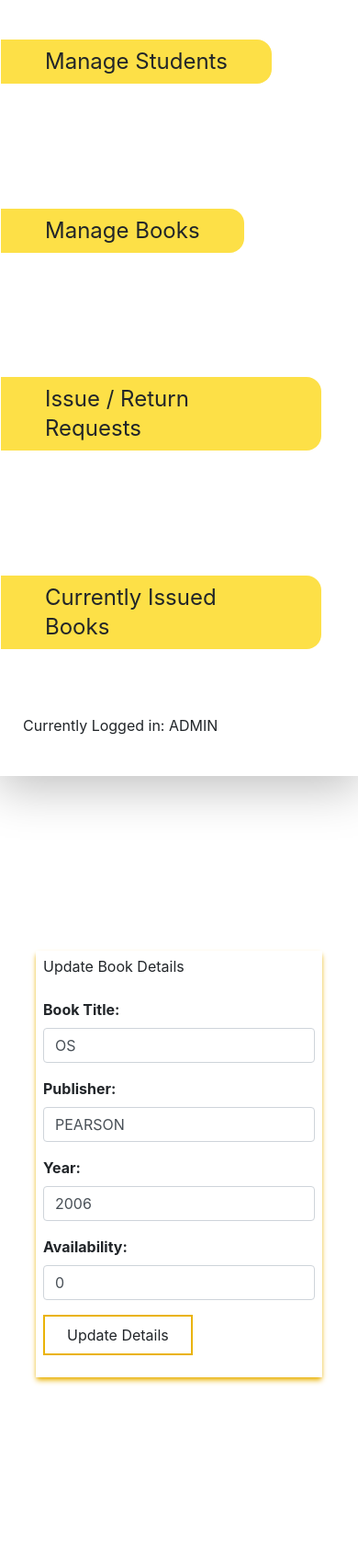
After one commit to Ravindu007/PHP-Library-MS-, a PHP site: page /admin/edit_book_details1.php?id=1 in a window 390 px wide. The commit adds this page. Shown: the whole page at 92% size. Run offline with PHP 8.4, Linux system fonts and the light colour scheme; a user stored in the database is signed in; data comes from the database, SQL or seed files in the repository; some libraries are stand-ins or nearby versions.

Commit message:
edit details page

```diff
--- /dev/null
+++ b/admin/edit_book_details1.php
@@ -0,0 +1,140 @@
+<?php
+require('dbconn.php');
+?>
+
+<?php
+if ($_SESSION['RollNo']) {
+  ?>
+
+      <!DOCTYPE html>
+      <html lang="en">
+      <head>
+        <meta charset="UTF-8">
+        <meta name="viewport" content="width=device-width, initial-scale=1.0">
+        <script src="https://cdn.tailwindcss.com"></script>
+        <link rel="stylesheet" href="https://cdn.jsdelivr.net/npm/bootstrap@4.0.0/dist/css/bootstrap.min.css" integrity="sha384-Gn5384xqQ1aoWXA+058RXPxPg6fy4IWvTNh0E263XmFcJlSAwiGgFAW/dAiS6JXm" crossorigin="anonymous">
+        <link rel="stylesheet" href="../css/adminCss.css">
+        <title>Document</title>
+      </head>
+      <body>
+    	 <div class="container1">
+        <div class="row">
+          <!-- Navigation -->
+          <div class="col-sm-12 col-md-4 navbar h-screen shadow-2xl">
+            <ul class="nav-links h-[80%] w-full flex flex-col justify-between py-">
+              <li class="w-[90%] flex justify-start">
+                <a href="student1.php" class="text-2xl hover:translate-x-10 duration-200 hover:bg-black hover:text-white hover:border-1 hover:rounded-3xl hover:px-4 hover:no-underline bg-yellow-300 px-5 py-2 rounded-r-2xl">Manage Students</a>
+              </li>
+              <li class="w-[90%] flex justify-start">
+                <a href="" class="text-2xl hover:translate-x-10 duration-200 hover:bg-black hover:text-white hover:border-1 hover:rounded-3xl hover:px-4 hover:no-underline bg-yellow-300 px-5 py-2 rounded-r-2xl">Manage Books</a>
+              </li>
+              <li class="w-[90%] flex justify-start">
+                <a href="" class="text-2xl hover:translate-x-10 duration-200 hover:bg-black hover:text-white hover:border-1 hover:rounded-3xl hover:px-4 hover:no-underline bg-yellow-300 px-5 py-2 rounded-r-2xl">Issue / Return Requests </a>
+              </li>
+              <li class="w-[90%] flex justify-start">
+                <a href="" class="text-2xl hover:translate-x-10 duration-200 hover:bg-black hover:text-white hover:border-1 hover:rounded-3xl hover:px-4 hover:no-underline bg-yellow-300 px-5 py-2 rounded-r-2xl">Currently Issued Books</a>
+              </li>
+            </ul>
+            <p class="px-4">Currently Logged in: <span>ADMIN</span></p>
+          </div>
+
+
+          <!-- Content part of the Student -->
+          <div class="col-sm-12 col-md-8 content h-screen flex justify-center items-center">
+
+               <div class="w-[80%] shadow-md shadow-yellow-500 px-2 py-2">
+                        <div class="module">
+                            <div class="module-head">
+                                <h3>Update Book Details</h3>
+                            </div>
+                            <div class="module-body">
+
+                                <?php
+                                    $bookid = $_GET['id'];
+                                    $sql = "select * from LMS.book where Bookid='$bookid'";
+                                    $result=$conn->query($sql);
+                                    $row=$result->fetch_assoc();
+                                    $name=$row['Title'];
+                                    $publisher=$row['Publisher'];
+                                    $year=$row['Year'];
+                                    $avail=$row['Availability'];
+
+
+                                ?>
+
+                                    <br >
+                                    <form class="form-horizontal row-fluid" action="edit_book_details.php?id=<?php echo $bookid ?>" method="post">
+                                        <div class="form-group">
+                                            <b>
+                                            <label class="control-label" for="Title">Book Title:</label></b>
+                                            <input type="text" id="Title" name="Title" value= "<?php echo $name?>" class="form-control" required>
+
+                                        </div>
+
+                                        <div class="form-group">
+                                            <b>
+                                            <label class="control-label" for="Publisher">Publisher:</label></b>
+                                                <input type="text" id="Publisher" name="Publisher" value= "<?php echo $publisher?>" class="form-control" required>
+                                        </div>
+
+                                        <div class="form-group">
+                                            <b>
+                                            <label class="control-label" for="Year">Year:</label></b>
+                                                <input type="text" id="Year" name="Year" value= "<?php echo $year?>" class="form-control" required>
+                                        </div>
+
+                                        <div class="form-group">
+                                            <b>
+                                            <label class="control-label" for="Availability">Availability:</label></b>
+                                                <input type="text" id="Availability" name="Availability" value= "<?php echo $avail?>" class="form-control" required>
+                                        </div>
+
+                                        <div class="form-group">
+                                                <button type="submit" name="submit"class="px-4 py-2 border-2 border-round-md border-yellow-500 hover:bg-yellow-500 hover:text-white">Update Details</button>
+                                        </div>
+
+                                    </form>
+                                    </div>
+                        </div>
+              </div>
+          </div>
+
+        </div>
+       </div>
+
+       <?php
+        if(isset($_POST['submit']))
+        {
+            $bookid = $_GET['id'];
+            $name=$_POST['Title'];
+            $publisher=$_POST['Publisher'];
+            $year=$_POST['Year'];
+            $avail=$_POST['Availability'];
+
+        $sql1="update LMS.book set Title='$name', Publisher='$publisher', Year='$year', Availability='$avail' where BookId='$bookid'";
+
+
+
+        if($conn->query($sql1) === TRUE){
+            echo "<script type='text/javascript'>alert('Success')</script>";
+            echo "<script>window.location.href = 'book1.php';</script>";
+            //header( "Refresh:0.01; url=book1.php", true, 303);
+        }
+        else
+        {//echo $conn->error;
+          echo "<script type='text/javascript'>alert('Error')</script>";
+        }
+        }
+        ?>
+      </body>
+      <script src="https://code.jquery.com/jquery-3.2.1.slim.min.js" integrity="sha384-KJ3o2DKtIkvYIK3UENzmM7KCkRr/rE9/Qpg6aAZGJwFDMVNA/GpGFF93hXpG5KkN" crossorigin="anonymous"></script>
+      <script src="https://cdn.jsdelivr.net/npm/popper.js@1.12.9/dist/umd/popper.min.js" integrity="sha384-ApNbgh9B+Y1QKtv3Rn7W3mgPxhU9K/ScQsAP7hUibX39j7fakFPskvXusvfa0b4Q" crossorigin="anonymous"></script>
+      <script src="https://cdn.jsdelivr.net/npm/bootstrap@4.0.0/dist/js/bootstrap.min.js" integrity="sha384-JZR6Spejh4U02d8jOt6vLEHfe/JQGiRRSQQxSfFWpi1MquVdAyjUar5+76PVCmYl" crossorigin="anonymous"></script>
+
+
+</html>
+
+
+<?php } else {
+    echo "<script type='text/javascript'>alert('Access Denied!!!')</script>";
+} ?>
```
Also changed, not shown: admin/book1.php (+10 -9 lines).
